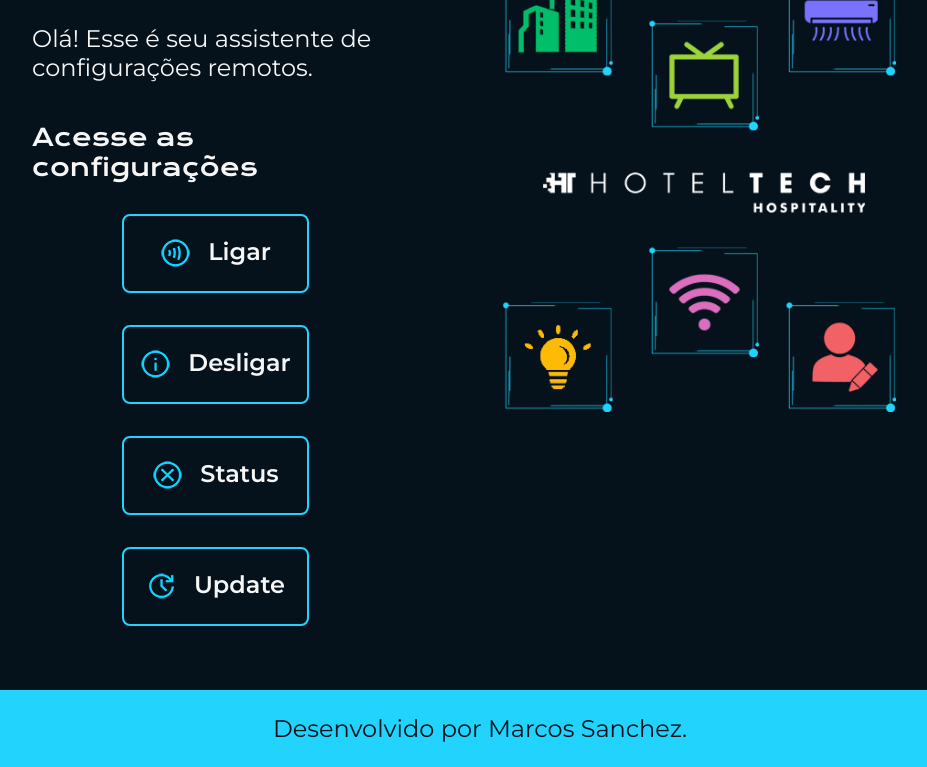
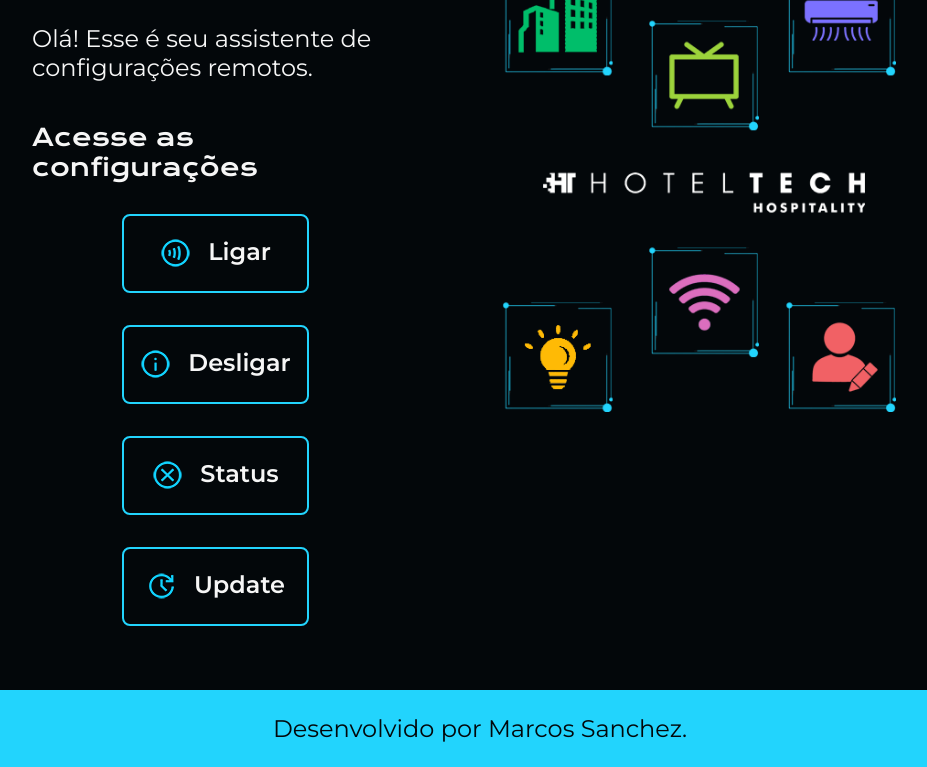
Before and after one commit to Marcos-HT/desenvolvimentoHT, a plain HTML site: page index.html in a window 1280 px wide. Shown: the part 360-1127 px from the top of the page, without its empty margins (160-1087 px from the left). Drawn offline with nearby package versions, Linux system fonts and the light colour scheme.

Commit message:
Atualização 7

```diff
--- a/styles/style.css
+++ b/styles/style.css
@@ -1,7 +1,7 @@
 @import url('https://fonts.googleapis.com/css2?family=Krona+One&family=Montserrat:wght@400;600&display=swap');
 
 :root {
-    --cor-primaria: #05111b;
+    --cor-primaria: #03070a;
     --cor-secundaria: #F6F6F6;
     --cor-terciaria: #22D4FD;
     --cor-hover: #272727;
```
